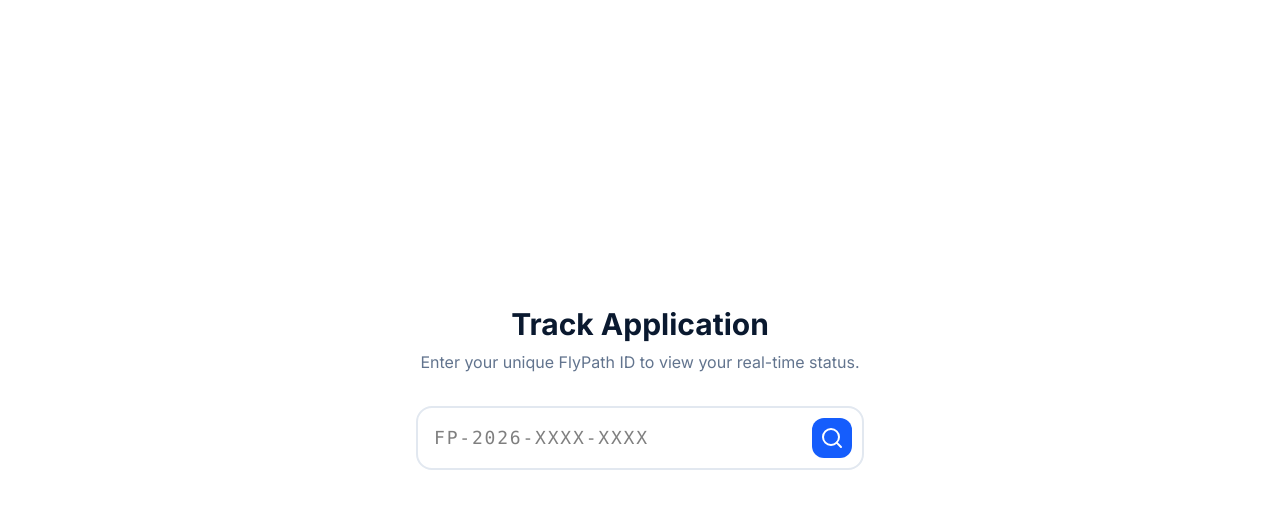
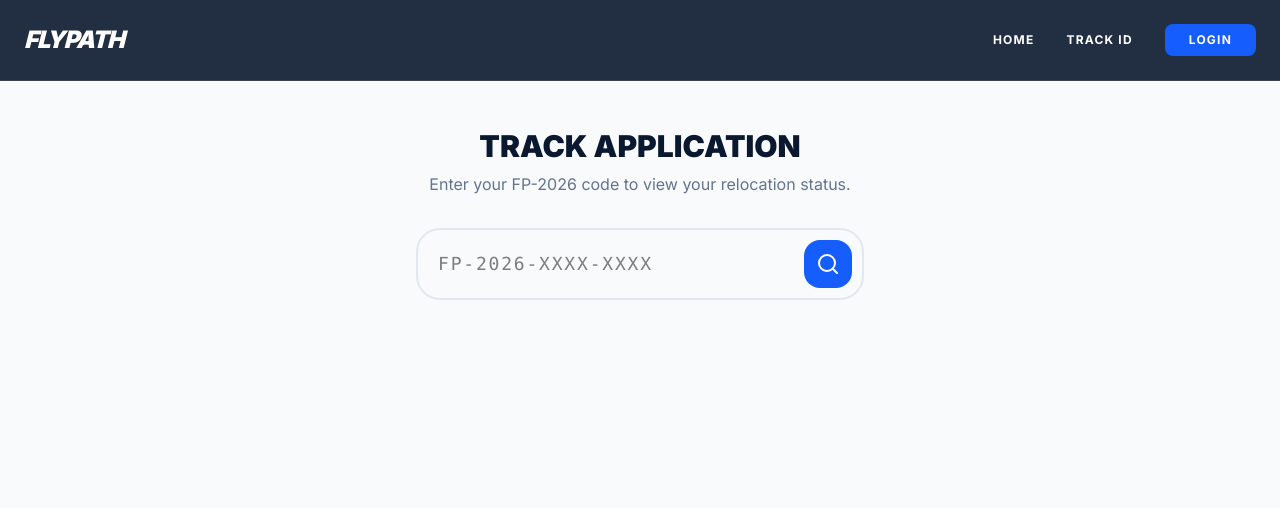
Before and after one commit to Immortallex/travel-agency-portal, a Next.js app: page /track in a window 1280 px wide. Shown: the top 508 px of the page. Built offline with nearby package versions, Linux system fonts and the light colour scheme.

Commit message:
FIX: Global Navbar Logic, Real Tracking, and Auth Cleanup

```diff
--- a/src/app/api/auth/route.ts
+++ /dev/null
@@ -1,16 +0,0 @@
-import { NextResponse } from 'next/server';
-
-export async function POST(req: Request) {
-  try {
-    const { username, password } = await req.json();
-    const VALID_USER = process.env.ADMIN_USER;
-    const VALID_PASS = process.env.ADMIN_PASS;
-
-    if (username === VALID_USER && password === VALID_PASS) {
-      return NextResponse.json({ success: true });
-    }
-    return NextResponse.json({ success: false }, { status: 401 });
-  } catch (error) {
-    return NextResponse.json({ success: false }, { status: 500 });
-  }
-}
--- a/src/app/auth/page.tsx
+++ b/src/app/auth/page.tsx
@@ -48,6 +48,13 @@
         <button type="button" onClick={() => setIsLogin(!isLogin)} className="w-full text-blue-600 text-sm font-bold mt-4 uppercase">
           {isLogin ? "Need an account? Sign Up" : "Have an account? Login"}
         </button>
+
+<div className="flex justify-between items-center mt-2 px-2">
+  <button type="button" onClick={() => alert("Password reset link sent to your email (Simulated)")} className="text-xs text-slate-400 hover:text-blue-600 font-bold">
+    FORGOT PASSWORD?
+  </button>
+</div>
+
       </form>
     </div>
   );
--- a/src/app/track/page.tsx
+++ b/src/app/track/page.tsx
@@ -1,32 +1,76 @@
-import React from 'react';
-import { Search, Loader2 } from 'lucide-react';
+"use client";
+import React, { useState } from 'react';
+import { Search, Loader2, ShieldCheck, Clock } from 'lucide-react';
+import Navbar from '@/components/Navbar';
 
-export default function TrackApplication() {
+export default function TrackPage() {
+  const [searchId, setSearchId] = useState('');
+  const [result, setResult] = useState<any>(null);
+  const [loading, setLoading] = useState(false);
+  const [error, setError] = useState('');
+
+  const handleSearch = async () => {
+    if (!searchId) return;
+    setLoading(true);
+    setError('');
+
+    try {
+      const res = await fetch(`/api/track/${searchId}`);
+      const data = await res.json();
+      if (res.ok) {
+        setResult(data);
+      } else {
+        setError(data.error || 'Application ID not found');
+        setResult(null);
+      }
+    } catch (err) {
+      setError('System error. Please try again.');
+    } finally {
+      setLoading(false);
+    }
+  };
+
   return (
-    <div className="min-h-screen bg-white flex flex-col items-center justify-center px-6">
+    <main className="min-h-screen bg-slate-50">
+      <Navbar />
+      <div className="pt-32 flex flex-col items-center px-6">
         <div className="max-w-md w-full text-center">
-        <h1 className="text-3xl font-bold text-[#0A192F] mb-2">Track Application</h1>
-        <p className="text-slate-500 mb-8">Enter your unique FlyPath ID to view your real-time status.</p>
+          <h1 className="text-3xl font-black text-[#0A192F] uppercase mb-2">Track Application</h1>
+          <p className="text-slate-500 mb-8">Enter your FP-2026 code to view your relocation status.</p>
 
-        <div className="relative mb-6">
+          <div className="relative mb-8">
             <input
               type="text"
               placeholder="FP-2026-XXXX-XXXX"
-            className="w-full p-4 pr-12 border-2 border-slate-200 rounded-2xl focus:border-blue-500 outline-none uppercase font-mono tracking-widest text-lg"
+              value={searchId}
+              onChange={(e) => setSearchId(e.target.value.toUpperCase())}
+              className="w-full p-5 border-2 border-slate-200 rounded-3xl outline-none focus:border-blue-600 font-mono text-lg tracking-widest uppercase"
             />
-          <button className="absolute right-3 top-3 bg-blue-600 p-2 rounded-xl text-white hover:bg-blue-700 transition">
-            <Search size={24} />
+            <button onClick={handleSearch} disabled={loading} className="absolute right-3 top-3 bg-blue-600 p-3 rounded-2xl text-white">
+              {loading ? <Loader2 className="animate-spin" /> : <Search size={24} />}
             </button>
           </div>
 
-        <div className="p-6 bg-blue-50 rounded-2xl border border-blue-100 hidden">
-           {/* This section will show after the search */}
-           <div className="flex items-center justify-between mb-4">
-              <span className="text-sm text-slate-500 uppercase font-bold">Current Status:</span>
-              <span className="px-3 py-1 bg-yellow-100 text-yellow-700 rounded-full text-xs font-bold">Pending Review</span>
+          {error && <p className="text-red-500 font-bold text-sm mb-4">{error}</p>}
+
+          {result && (
+            <div className="bg-white p-8 rounded-[3rem] shadow-xl border border-blue-50 text-left animate-in zoom-in duration-300">
+               <div className="flex justify-between items-center mb-6">
+                 <span className="text-xs font-black uppercase text-slate-400">Current Status</span>
+                 <span className={`px-4 py-1 rounded-full text-[10px] font-black uppercase ${result.status === 'Paid' ? 'bg-green-100 text-green-700' : 'bg-yellow-100 text-yellow-700'}`}>
+                   {result.status}
+                 </span>
+               </div>
+               <h3 className="text-xl font-bold text-[#0A192F] mb-1">{result.category} Relocation</h3>
+               <p className="text-sm text-slate-500 mb-6">Unique ID: {searchId}</p>
+               <div className="bg-slate-50 p-4 rounded-2xl flex items-center gap-3">
+                 <Clock className="text-blue-600" size={20} />
+                 <p className="text-xs text-slate-600">Your documents are currently under verification by our legal team.</p>
                </div>
             </div>
+          )}
         </div>
       </div>
+    </main>
   );
 }
--- a/src/components/Navbar.tsx
+++ b/src/components/Navbar.tsx
@@ -1,57 +1,69 @@
 "use client";
-import React, { useState } from 'react';
+import React, { useState, useEffect } from 'react';
 import Link from 'next/link';
-import { Menu, X, LogOut, Plane } from 'lucide-react';
-import { useRouter } from 'next/navigation';
+import { Menu, X, LogOut, User, ShieldCheck } from 'lucide-react';
+import { useRouter, usePathname } from 'next/navigation';
 
 export default function Navbar() {
   const [isOpen, setIsOpen] = useState(false);
+  const [isLoggedIn, setIsLoggedIn] = useState(false);
   const router = useRouter();
+  const pathname = usePathname();
+
+  // Check if user is in a protected area (Profile or Apply)
+  useEffect(() => {
+    const protectedPaths = ['/profile', '/apply'];
+    setIsLoggedIn(protectedPaths.some(path => pathname.startsWith(path)));
+  }, [pathname]);
 
   const handleLogout = () => {
-    // Clear session logic here
+    // In production, clear cookies/session here
     router.push('/');
   };
 
-  const navLinks = [
-    { name: 'Home', href: '/' },
-    { name: 'Apply', href: '/auth' },
-    { name: 'Track', href: '/track' },
-    { name: 'Profile', href: '/profile' },
-  ];
-
   return (
-    <nav className="fixed w-full z-[100] bg-[#0A192F]/80 backdrop-blur-md border-b border-white/10 text-white">
+    <nav className="fixed w-full z-50 bg-[#0A192F]/90 backdrop-blur-lg border-b border-white/10 text-white">
       <div className="max-w-7xl mx-auto px-6 h-20 flex items-center justify-between">
-        <Link href="/" className="flex items-center gap-2 font-black italic text-2xl tracking-tighter">
-          <Plane className="text-blue-500" /> FLYPATH
+        <Link href="/" className="flex items-center gap-2 font-black italic text-2xl tracking-tighter uppercase">
+          FlyPath
         </Link>
 
-        {/* Desktop Menu */}
-        <div className="hidden md:flex items-center gap-8 font-bold text-sm uppercase tracking-widest">
-          {navLinks.map(link => (
-            <Link key={link.name} href={link.href} className="hover:text-blue-400 transition">{link.name}</Link>
-          ))}
-          <button onClick={handleLogout} className="flex items-center gap-2 bg-red-600/20 text-red-400 px-4 py-2 rounded-lg hover:bg-red-600 hover:text-white transition">
-            <LogOut size={18} /> Logout
-          </button>
+        {/* Desktop links */}
+        <div className="hidden md:flex items-center gap-8 font-bold text-xs uppercase tracking-widest">
+          <Link href="/" className="hover:text-blue-400 transition">Home</Link>
+          <Link href="/track" className="hover:text-blue-400 transition">Track ID</Link>
+
+          {isLoggedIn ? (
+            <button onClick={handleLogout} className="flex items-center gap-2 bg-red-600/20 text-red-400 px-4 py-2 rounded-lg hover:bg-red-600 hover:text-white transition">
+              <LogOut size={16} /> Logout
+            </button>
+          ) : (
+            <Link href="/auth" className="bg-blue-600 px-6 py-2 rounded-lg hover:bg-blue-700 transition">
+              Login
+            </Link>
+          )}
         </div>
 
-        {/* Mobile Toggle (3 Lines) */}
-        <button onClick={() => setIsOpen(!isOpen)} className="md:hidden p-2">
+        {/* Mobile Toggle */}
+        <button onClick={() => setIsOpen(!isOpen)} className="md:hidden">
           {isOpen ? <X size={28} /> : <Menu size={28} />}
         </button>
       </div>
 
-      {/* Mobile Sidebar */}
+      {/* Mobile Menu */}
       {isOpen && (
-        <div className="md:hidden bg-[#0A192F] border-b border-white/10 p-6 space-y-4 animate-in slide-in-from-top duration-300">
-          {navLinks.map(link => (
-            <Link key={link.name} href={link.href} onClick={() => setIsOpen(false)} className="block text-xl font-bold uppercase">{link.name}</Link>
-          ))}
-          <button onClick={handleLogout} className="w-full flex items-center justify-center gap-2 bg-red-600 py-4 rounded-2xl font-bold uppercase">
-            <LogOut size={20} /> Logout
-          </button>
+        <div className="md:hidden bg-[#0A192F] p-8 space-y-6 border-b border-white/10 animate-in slide-in-from-top">
+           <Link href="/" onClick={()=>setIsOpen(false)} className="block text-2xl font-bold uppercase">Home</Link>
+           <Link href="/track" onClick={()=>setIsOpen(false)} className="block text-2xl font-bold uppercase">Track ID</Link>
+           {isLoggedIn ? (
+             <button onClick={handleLogout} className="w-full bg-red-600 py-4 rounded-2xl font-bold uppercase flex items-center justify-center gap-2">
+               <LogOut size={20} /> Logout
+             </button>
+           ) : (
+             <Link href="/auth" onClick={()=>setIsOpen(false)} className="block w-full bg-blue-600 py-4 rounded-2xl font-bold text-center uppercase">
+               Login / Sign Up
+             </Link>
+           )}
         </div>
       )}
     </nav>
```
Lines whose indentation alone changed are shown as unchanged.
